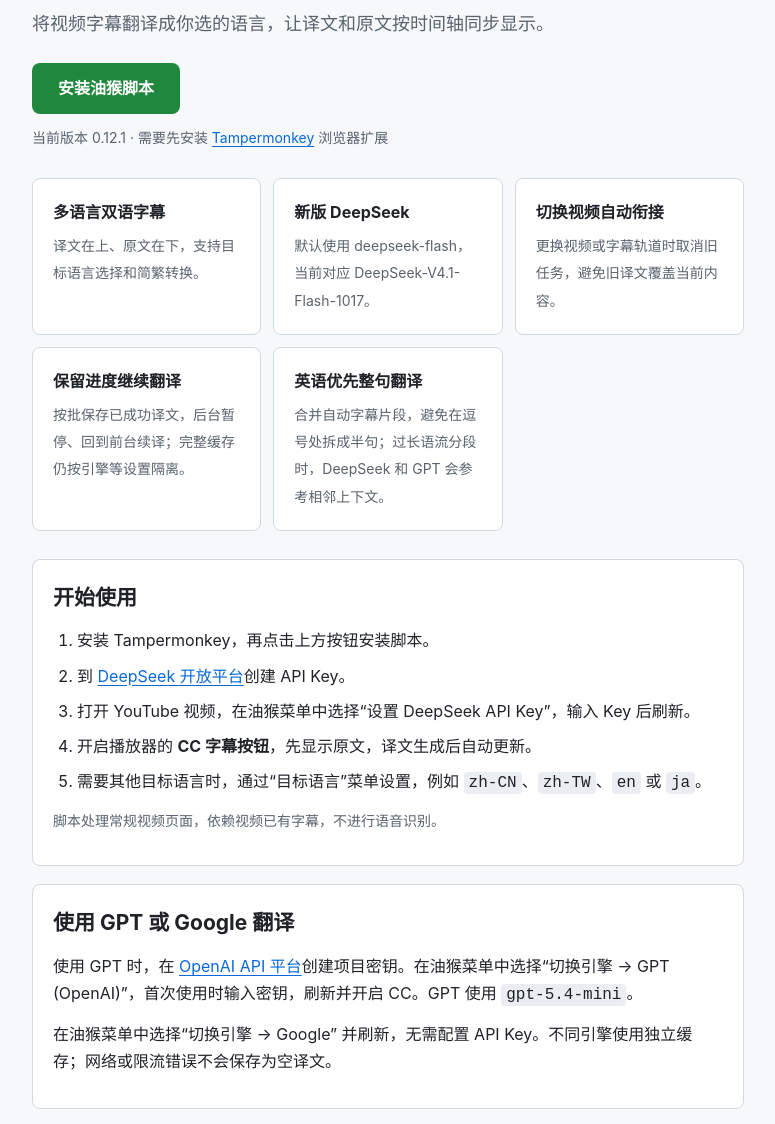
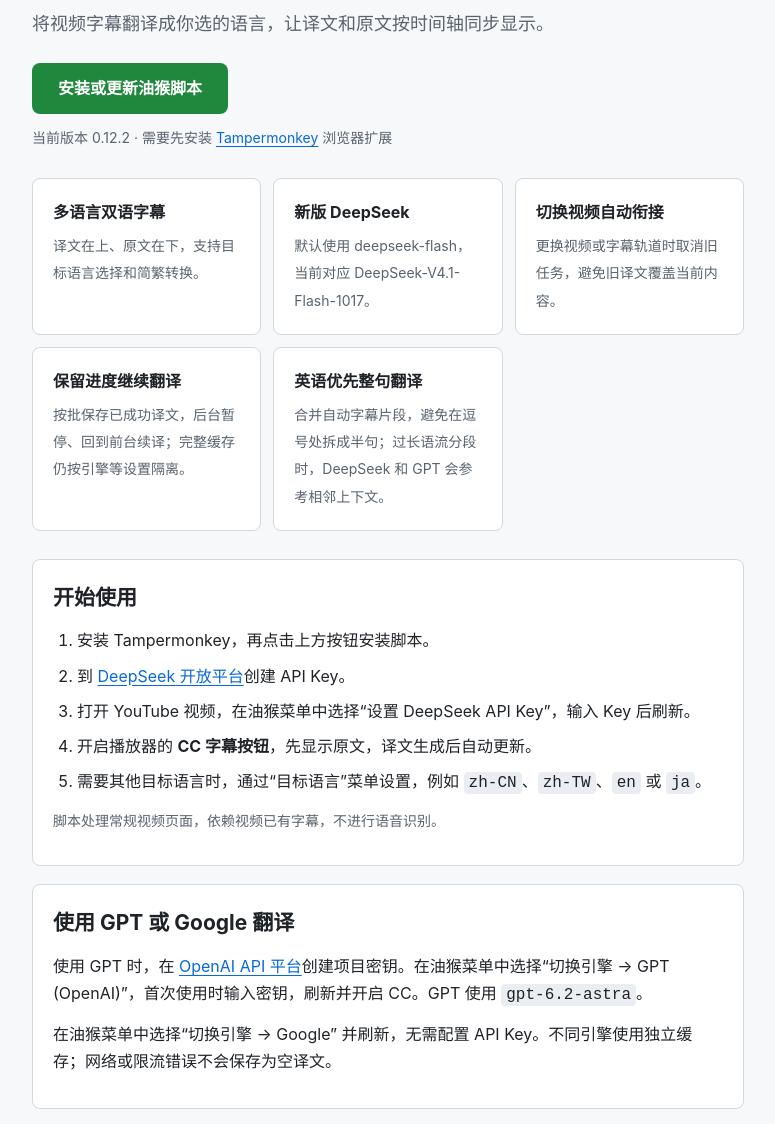
Before and after one commit to wzy102720/youtube-ai-subtitle, a website: page index.html in a window 1280 px wide. Shown: the part 99-1223 px from the top of the page, without its empty margins (252-1027 px from the left). Drawn offline with Linux system fonts and the light colour scheme.

Commit message:
GPT 翻译默认使用 Astra，并配置油猴更新地址（0.12.2）

```diff
--- a/index.html
+++ b/index.html
@@ -33,8 +33,8 @@
   <main>
     <h1>YouTube 双语字幕</h1>
     <p class="intro">将视频字幕翻译成你选的语言，让译文和原文按时间轴同步显示。</p>
-    <a class="install" href="https://raw.githubusercontent.com/wzy102720/youtube-ai-subtitle/main/youtube-bilingual-subs.user.js">安装油猴脚本</a>
-    <p class="note">当前版本 0.12.1 · 需要先安装 <a href="https://www.tampermonkey.net/">Tampermonkey</a> 浏览器扩展</p>
+    <a class="install" href="https://raw.githubusercontent.com/wzy102720/youtube-ai-subtitle/main/youtube-bilingual-subs.user.js">安装或更新油猴脚本</a>
+    <p class="note">当前版本 0.12.2 · 需要先安装 <a href="https://www.tampermonkey.net/">Tampermonkey</a> 浏览器扩展</p>
 
     <div class="features">
       <div class="feature"><strong>多语言双语字幕</strong><span>译文在上、原文在下，支持目标语言选择和简繁转换。</span></div>
@@ -58,7 +58,7 @@
 
     <section>
       <h2>使用 GPT 或 Google 翻译</h2>
-      <p>使用 GPT 时，在 <a href="https://platform.openai.com/api-keys">OpenAI API 平台</a>创建项目密钥。在油猴菜单中选择“切换引擎 → GPT (OpenAI)”，首次使用时输入密钥，刷新并开启 CC。GPT 使用 <code>gpt-5.4-mini</code>。</p>
+      <p>使用 GPT 时，在 <a href="https://platform.openai.com/api-keys">OpenAI API 平台</a>创建项目密钥。在油猴菜单中选择“切换引擎 → GPT (OpenAI)”，首次使用时输入密钥，刷新并开启 CC。GPT 使用 <code>gpt-6.2-astra</code>。</p>
       <p>在油猴菜单中选择“切换引擎 → Google” 并刷新，无需配置 API Key。不同引擎使用独立缓存；网络或限流错误不会保存为空译文。</p>
     </section>
 
--- a/package.json
+++ b/package.json
@@ -1,6 +1,6 @@
 {
   "name": "youtube-ai-subtitle",
-  "version": "0.12.1",
+  "version": "0.12.2",
   "private": true,
   "description": "YouTube 双语字幕油猴脚本",
   "scripts": {
--- a/youtube-bilingual-subs.user.js
+++ b/youtube-bilingual-subs.user.js
@@ -1,7 +1,9 @@
 // ==UserScript==
 // @name         YouTube 双语字幕 (DeepSeek/Google 翻译)
 // @namespace    https://github.com/wzy102720/youtube-ai-subtitle
-// @version      0.12.1
+// @version      0.12.2
+// @updateURL    https://raw.githubusercontent.com/wzy102720/youtube-ai-subtitle/main/youtube-bilingual-subs.user.js
+// @downloadURL  https://raw.githubusercontent.com/wzy102720/youtube-ai-subtitle/main/youtube-bilingual-subs.user.js
 // @description  拦截 YouTube 字幕并翻译到目标语言，按时间轴叠加双语字幕，支持 DeepSeek、GPT（OpenAI）和 Google 翻译
 // @author       wzy102720
 // @match        *://*.youtube.com/*
@@ -27,7 +29,7 @@
     targetStore: 'target_lang',
     // 2026-10-17 官方更新：deepseek-flash 指向 DeepSeek-V4.1-Flash-1017。
     model: 'deepseek-flash',
-    openaiModel: 'gpt-5.4-mini',
+    openaiModel: 'gpt-6.2-astra',
     batchSize: 12,
     batchDelayMs: 200,
     requestTimeoutMs: 45000,
```
Also changed, not shown: tests/docs.test.cjs (+10 -0 lines), tests/userscript.test.cjs (+1 -1 lines), README.md.
